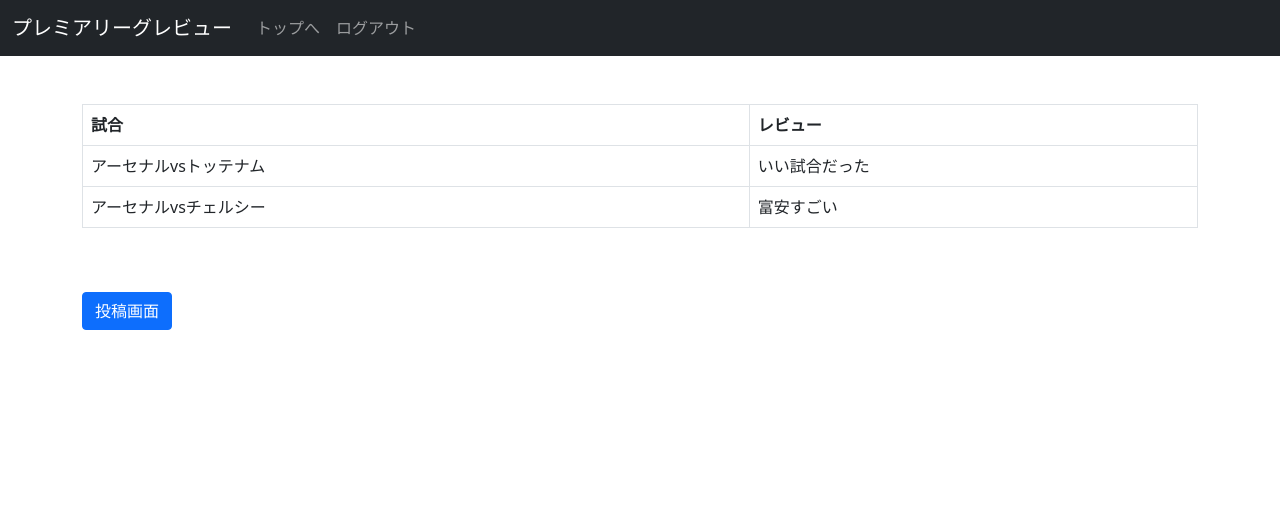
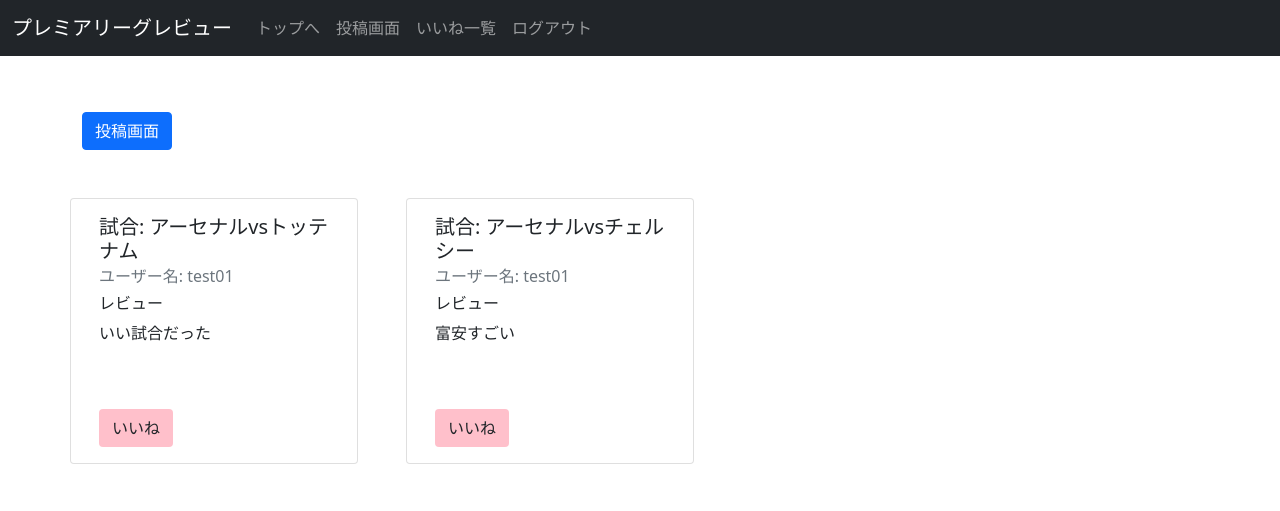
Before and after one commit to Ryota-Kaneko0508/premier_review, a Flask app: page / in a window 1280 px wide. Shown: the top 511 px of the page. Run offline with Flask 2, Linux system fonts and the light colour scheme; a user stored in the database is signed in; data comes from the database, SQL or seed files in the repository; both versions use the stored data as it was after the commit.

Commit message:
いいね機能を作った

```diff
--- a/app.py
+++ b/app.py
@@ -76,6 +76,8 @@ def login():
                 ).fetchone()
 
                 session["user_id"] = user_id[0]
+                session["user_name"] = username
+
                 user = User(username)
                 login_user(user)
                 return redirect("/")
@@ -87,10 +89,40 @@ def login():
 @app.route("/", methods=['GET', 'POST'])
 @login_required
 def index():
-    reviews = get_db().execute("SELECT match, review FROM review").fetchall()
-    return render_template('index.html', reviews=reviews)
+
+    reviews = get_db().execute("SELECT * FROM review").fetchall()
+    rows = get_db().execute("SELECT review_id FROM like WHERE user_id=?", [session['user_id'], ])
+    like_ReviewIds = []
+
+    for row in rows:
+        if not row['review_id'] in like_ReviewIds:
+            like_ReviewIds.append(row['review_id'])
+
+    return render_template('index.html', reviews=reviews, like_ReviewIds=like_ReviewIds)
+
+@app.route("/likelist", methods=['GET', 'POST'])
+@login_required
+def likelist():
+
+    review_ids = get_db().execute("SELECT review_id FROM like WHERE user_id = ?", [session["user_id"], ]).fetchall()
+
+    likes = []
+
+    for review_id in review_ids:
+        likes.append(get_db().execute("SELECT * FROM review WHERE id = ?", [review_id["review_id"], ]).fetchone())
+
+    rows = get_db().execute("SELECT review_id FROM like WHERE user_id=?", [session['user_id'], ])
+    like_ReviewIds = []
+
+    for row in rows:
+        if not row['review_id'] in like_ReviewIds:
+            like_ReviewIds.append(row['review_id'])
+
+
+    return render_template('likelist.html', likes=likes, like_ReviewIds=like_ReviewIds)
 
 @app.route("/post", methods={"GET", "POST"})
+@login_required
 def post():
     if request.method == 'POST':
         match = request.form.get('match')
@@ -103,12 +135,51 @@ def post():
         if not review:
             return redirect("/post")
 
-        get_db().execute("INSERT INTO review (match, review) VALUES(?,?)",[match,review])
+        get_db().execute("INSERT INTO review (user_id, username, match, review) VALUES(?,?,?,?)",[session["user_id"], session["user_name"], match,review,])
         get_db().commit()
 
         return redirect("/")
 
     return render_template('post.html')
+
+@app.route("/<id>/like", methods={"GET", "POST"})
+@login_required
+def like(id):
+    get_db().execute("INSERT INTO like (user_id, review_id) VALUES(?,?)",[session["user_id"], id,])
+
+    get_db().commit()
+
+    return redirect("/")
+
+@app.route("/likelist/<id>/like", methods={"GET", "POST"})
+@login_required
+def likelist_like(id):
+    get_db().execute("INSERT INTO like (user_id, review_id) VALUES(?,?)",[session["user_id"], id,])
+
+    get_db().commit()
+
+    return redirect("/likelist")
+
+@app.route("/<id>/like-release", methods={"GET", "POST"})
+@login_required
+def like_release(id):
+    get_db().execute("DELETE FROM like WHERE user_id=? AND review_id=?",[session["user_id"], id,])
+
+    get_db().commit()
+
+    return redirect("/")
+
+@app.route("/likelist/<id>/like-release", methods={"GET", "POST"})
+@login_required
+def likelist_LikeRelease(id):
+    get_db().execute("DELETE FROM like WHERE user_id=? AND review_id=?",[session["user_id"], id,])
+
+    get_db().commit()
+
+    return redirect("/likelist")
+
+
+
 # database
 def connect_db():
     rv = sqlite3.connect(DATABASE)
--- a/templates/base.html
+++ b/templates/base.html
@@ -21,7 +21,13 @@
             {% if session["user_id"] %}
             <ul class="navbar-nav">
               <li class="nav-item">
-                <a class="nav-link" aria-current="page" href="/">トップへ</a>
+                <a class="nav-link" href="/">トップへ</a>
+              </li>
+              <li class="nav-item">
+                <a class="nav-link" href="/post">投稿画面</a>
+              </li>
+              <li class="nav-item">
+                <a class="nav-link" href="/likelist">いいね一覧</a>
               </li>
               <li class="nav-item">
                 <a class="nav-link" href="/logout">ログアウト</a>
--- a/templates/index.html
+++ b/templates/index.html
@@ -1,21 +1,26 @@
 {% extends "base.html" %}
 
 {% block content %}
-<div class="container-sm">
-    <table class="table table-bordered mt-5">
-        <thead>
-            <tr>
-                <th>試合</th>
-                <th>レビュー</th>
-            </tr>
-        </thead>
+<div class="container-sm mt-5">
+    <a href="/post" role="button" class="btn btn-primary btn-md mt-2 mb-5">投稿画面</a>
+    <div class="row ">
         {% for review in reviews %}
-        <tr>
-            <td>{{ review.match }}</td>
-            <td>{{ review.review }}</td>
-        </tr>
+        <div class="card col-sm-3 me-5 mb-5" style="width: 18rem;">
+            <div class="card-body">
+                <h5 class="card-title">試合: {{ review.match }}</h5>
+                <h6 class="card-subtitle mb-2 text-muted">ユーザー名: {{ review.username }}</h6>
+                <h6>レビュー</h6>
+                <p class="card-text">{{ review.review }}</p>
+                {% if not review.id in like_ReviewIds %}
+                <a href="/{{review.id}}/like" role="button" class="btn btn-ms mt-5" style="background-color: pink;">いいね</a>
+                {% else %}
+                <a href="/{{review.id}}/like-release" role="button" class="btn btn-ms mt-5" style="border-color: pink; border-width: 2px;">いいね解除</a>
+                {% endif %}
+            </div>
+        </div>
         {% endfor %}
-    </table>
-    <a href="/post" role="button" class="btn btn-primary btn-md mt-5">投稿画面</a>
+    </div>
+
 </div>
+
 {% endblock %}
--- a/templates/post.html
+++ b/templates/post.html
@@ -9,7 +9,7 @@
             <input type="text" class="form-control" id="match" name="match" placeholder="(例)アーセナルvsチェルシー">
         </div>
         <div class="mb-3">
-            <label for="review" class="form-label">Example textarea</label>
+            <label for="review" class="form-label">レビュー</label>
             <textarea class="form-control" id="review" rows="10" name="review"></textarea>
         </div>
         <div class="mb-3">
```
Also changed, not shown: memo.txt (+6 -5 lines), templates/likelist.html (added, +27 -0 lines), premier.db, review.db (added).
